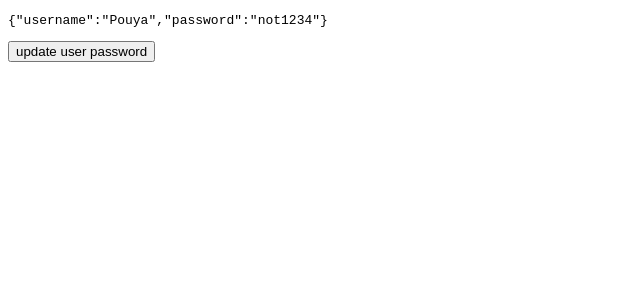
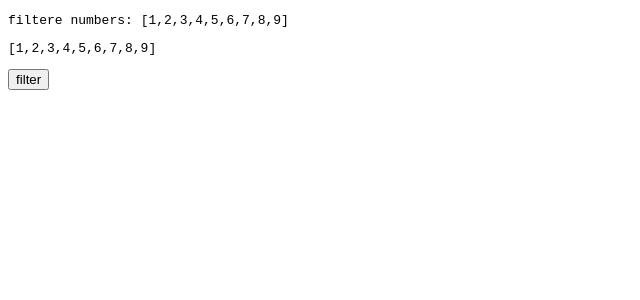
Before and after one commit to Poya-Faraji/trello-clone, a React app: page / in a window 1280 px wide. Shown: the top 300 px of the page, without its empty margins (0-640 px from the left). Built offline with nearby package versions, Linux system fonts and the light colour scheme; the HTML template or start-up script is replaced by a standard one.

Commit message:
[ADD] useState array minipulation

```diff
--- a/src/App.tsx
+++ b/src/App.tsx
@@ -1,27 +1,24 @@
 import { useState, type ReactNode } from "react";
 
-type User = {
-  username: string;
-  password: string
-}
+const selection = [1, 2, 3, 4, 5, 6, 7, 8, 9]
 
 export default function App(): ReactNode {
-  const [user, setUser] = useState<Readonly<User>>(({
-    username: "Pouya",
-    password: "not1234"
-  }))
+  const [numbers, setNumbers] = useState(selection)
 
   const handleButtonClick = (): void => {
-    setUser({
-      ...user,
-      password: "4321"
-    })
+    setNumbers(numbers => numbers.filter((x) => x % 2 === 0))
+    setNumbers(numbers => numbers.filter((x) => x % 3 === 0))
+    // do above instead of below
+    // below is wrong and doesn't use the lates updated version of the state value.
+    setNumbers(numbers.filter((x) => x % 2 === 0))
+    setNumbers(numbers.filter((x) => x % 3 === 0))
   }
 
   return (
     <div>
-      <pre>{JSON.stringify(user)}</pre>
-      <button onClick={handleButtonClick}>update user password</button>
+      <pre>filtere numbers: {JSON.stringify(selection)}</pre>
+      <pre>{JSON.stringify(numbers)}</pre>
+      <button onClick={handleButtonClick}>filter</button>
     </div>
   );
 }
```
